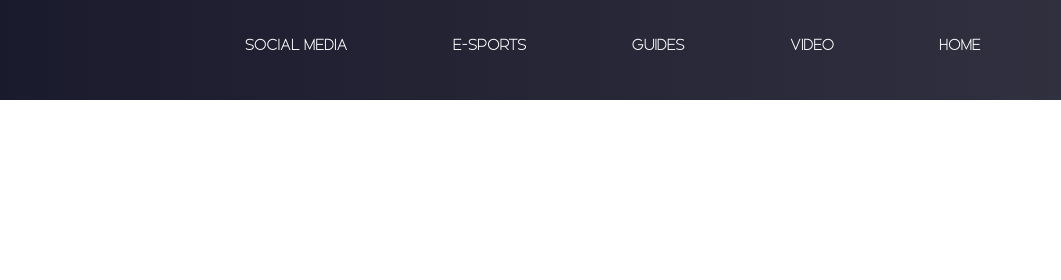
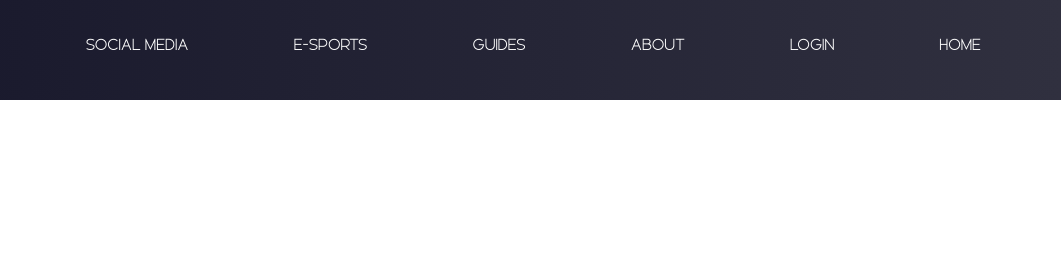
Before and after one commit to sonutabby/Portfolio.website.github.io, a plain HTML site: page index.html in a window 1280 px wide. Shown: the top 280 px of the page, 219-1280 px from the left. Drawn offline with nearby package versions, Linux system fonts and the light colour scheme; a web font is replaced by a local one.

Commit message:
Update index.html

```diff
--- a/index.html
+++ b/index.html
@@ -8,11 +8,17 @@
     <link rel="stylesheet" type="text/css" href="website-style.css">
 </head>
 
+<script>
+    alert("This website is made for gamers")
+    alert("Are you sure you want to visit website?")
+</script>
+
 <body>
     <div class="topnav">
         <img src="https://upload.wikimedia.org/wikipedia/en/7/72/New_Mobile_Legends_Bang_Bang_2020_Logo.png" alt="logo" width="200" height="auto">
         <a class="active" href="#HOME">HOME</a>
-        <a href="#VIDEO">VIDEO</a>
+        <a href="#LOGIN">LOGIN</a>
+        <a href="#ABOUT">ABOUT</a>
         <a href="#GUIDES">GUIDES</a>
         <a href="#E-SPORTS">E-SPORTS</a>
         <a href="#SOCIALMEDIA">SOCIAL MEDIA</a>
@@ -29,7 +35,7 @@
     </div>
 
     <div class="infoLogin">
-        <h2>JOIN US</h2>
+        <h2 id="LOGIN">JOIN US</h2>
         <img id="stun" src="stun.jpg">
         <div class="signup">
         <p>Login or Sign up to be part of our MLBB Community</p>
@@ -61,7 +67,7 @@
     </div>
 
     <div class="aboutgame">
-        <h2>about this game</h2>
+        <h2 id="ABOUT">about this game</h2>
         <div class="gallery-wrap">
             <img src="icons8-double-left-50.png" id="bckBtn">
             <div class="gallery">
```
